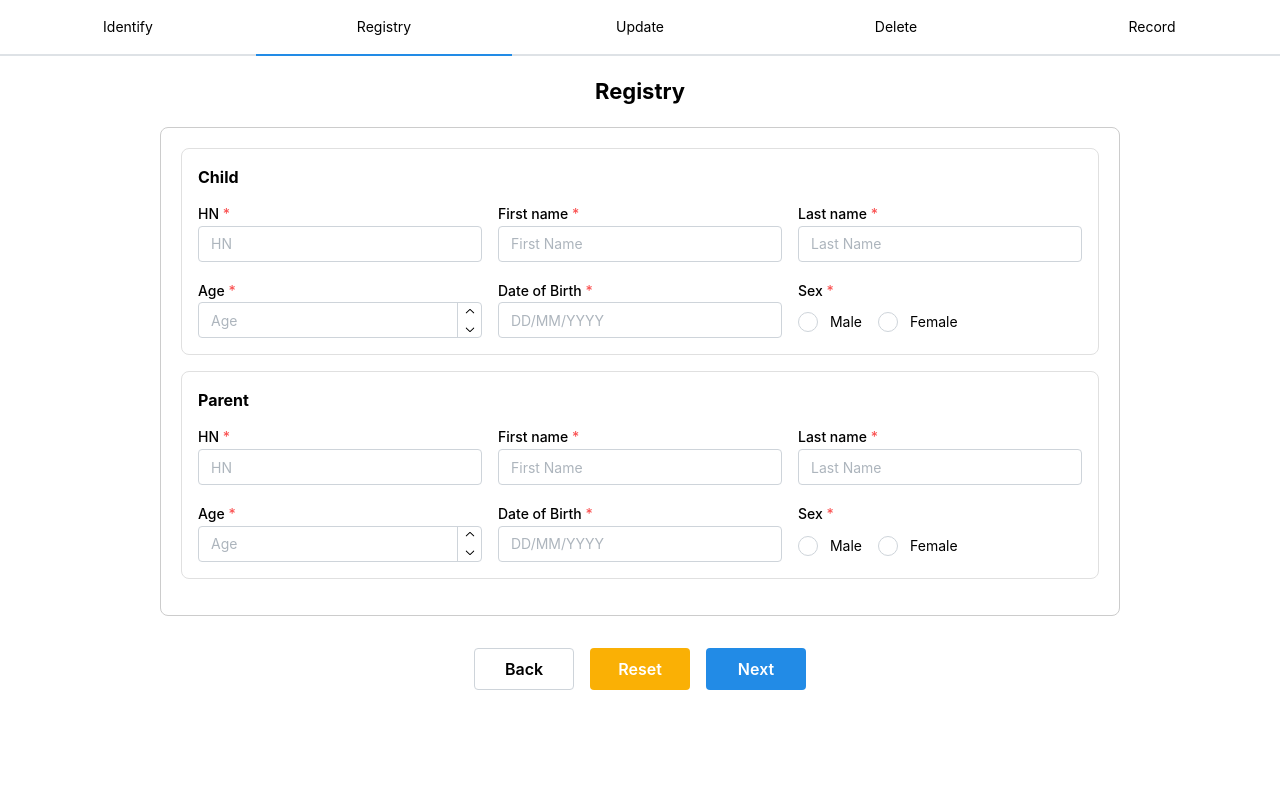
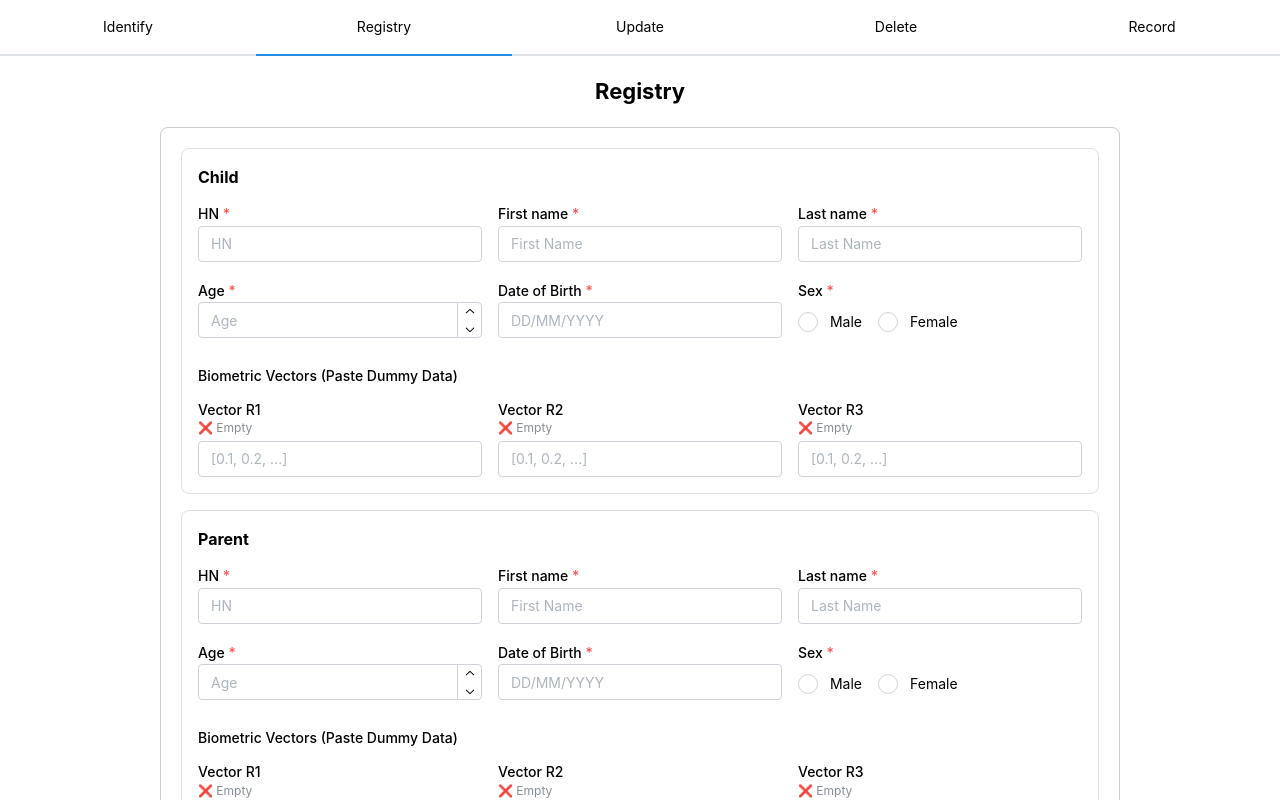
Before and after one commit to SonOfThitivas/Ear-Biometric-Desktop-Application, a React (Vite) app: page / in a window 1280 px wide. Both pictures are taken after a click on the tab "Registry". Shown: the top 800 px of the page. Built offline with nearby package versions, Linux system fonts and the light colour scheme.

Commit message:
reduced insert count

```diff
--- a/src/registry.tsx
+++ b/src/registry.tsx
@@ -1,6 +1,6 @@
 import React, { useState } from 'react';
 import {
-    Box, Title, Grid, Button, Group, Radio, Input, NumberInput
+    Box, Title, Grid, Button, Group, Radio, Input, NumberInput, Text, JsonInput
 } from '@mantine/core';
 import { DateInput, DatesProvider } from '@mantine/dates';
 
@@ -11,13 +11,30 @@ interface PatientForm {
     age: number | '';
     sex: string;
     dob: Date | null;
+    r1: number[];
+    r2: number[];
+    r3: number[];
 }
 
 const initialFormState: PatientForm = {
-    hn: '', firstname: '', lastname: '', age: '', sex: '', dob: null
+    hn: '', firstname: '', lastname: '', age: '', sex: '', dob: null,
+    r1: [], r2: [], r3: []
 };
 
-// --- FIX: Move this component OUTSIDE of the Registry function ---
+// Helper to parse string input into number array
+const parseVectorInput = (input: string): number[] => {
+    try {
+        // Try parsing as JSON first (e.g., "[0.1, 0.2]")
+        const parsed = JSON.parse(input);
+        if (Array.isArray(parsed)) return parsed;
+    } catch (e) {
+        // If not JSON, try splitting by comma (e.g., "0.1, 0.2")
+        const split = input.split(',').map(n => parseFloat(n.trim())).filter(n => !isNaN(n));
+        if (split.length > 0) return split;
+    }
+    return [];
+};
+
 const PatientInputSection = ({
     title, data, updateFunc
 }: { title: string, data: PatientForm, updateFunc: (f: keyof PatientForm, v: any) => void }) => (
@@ -62,6 +79,37 @@ const PatientInputSection = ({
                     </Group>
                 </Radio.Group>
             </Grid.Col>
+
+            {/* NEW: Manual Vector Input Area */}
+            <Grid.Col span={12}>
+                <Text size="sm" fw={500} mt="sm" mb="xs">Biometric Vectors (Paste Dummy Data)</Text>
+                <Grid>
+                    <Grid.Col span={4}>
+                        <Input.Wrapper label="Vector R1" description={data.r1.length > 0 ? "✅ Loaded" : "❌ Empty"}>
+                            <Input
+                                placeholder="[0.1, 0.2, ...]"
+                                onChange={(e) => updateFunc('r1', parseVectorInput(e.target.value))}
+                            />
+                        </Input.Wrapper>
+                    </Grid.Col>
+                    <Grid.Col span={4}>
+                        <Input.Wrapper label="Vector R2" description={data.r2.length > 0 ? "✅ Loaded" : "❌ Empty"}>
+                            <Input
+                                placeholder="[0.1, 0.2, ...]"
+                                onChange={(e) => updateFunc('r2', parseVectorInput(e.target.value))}
+                            />
+                        </Input.Wrapper>
+                    </Grid.Col>
+                    <Grid.Col span={4}>
+                        <Input.Wrapper label="Vector R3" description={data.r3.length > 0 ? "✅ Loaded" : "❌ Empty"}>
+                            <Input
+                                placeholder="[0.1, 0.2, ...]"
+                                onChange={(e) => updateFunc('r3', parseVectorInput(e.target.value))}
+                            />
+                        </Input.Wrapper>
+                    </Grid.Col>
+                </Grid>
+            </Grid.Col>
         </Grid>
     </Box>
 );
@@ -90,6 +138,12 @@ function Registry() {
         if (form.age === '') errors.push("Age");
         if (!form.sex) errors.push("Sex");
         if (!form.dob) errors.push("Date of Birth");
+
+        // Strict Vector Check
+        if (form.r1.length === 0) errors.push("Vector R1");
+        if (form.r2.length === 0) errors.push("Vector R2");
+        if (form.r3.length === 0) errors.push("Vector R3");
+
         return errors;
     };
 
@@ -102,18 +156,24 @@ function Registry() {
         }
 
         // --- 2. VALIDATE PARENT (Conditional) ---
-        const isParentStarted = Object.values(parentForm).some(val => val !== '' && val !== null);
+        // Check if user started typing parent info
+        const isParentStarted = Object.values(parentForm).some(val =>
+            (typeof val === 'string' && val !== '') ||
+            (typeof val === 'number') ||
+            (val instanceof Date) ||
+            (Array.isArray(val) && val.length > 0)
+        );
 
         if (isParentStarted) {
             const parentMissing = getMissingFields(parentForm);
             if (parentMissing.length > 0) {
-                alert(`⚠️ Missing Parent Information:\nSince you started filling the Parent section, please complete:\n- ${parentMissing.join('\n- ')}`);
+                alert(`⚠️ Missing Parent Information:\nPlease complete:\n- ${parentMissing.join('\n- ')}`);
                 return;
             }
         }
 
         // --- 3. PROCEED ---
-        console.log("🚀 [UI] Validation Passed. Sending Registration Data...");
+        console.log("🚀 [UI] Sending Full Registration Data...");
 
         try {
             const result = await window.electronAPI.registerPatientPair(childForm, parentForm);
@@ -135,7 +195,6 @@ function Registry() {
             <Title order={3} ta="center" mb="lg">Registry</Title>
 
             <Box p="lg" bd="1px solid #ccc" style={{ borderRadius: '8px' }}>
-                {/* Now using the external component */}
                 <PatientInputSection title="Child" data={childForm} updateFunc={updateChild} />
                 <PatientInputSection title="Parent" data={parentForm} updateFunc={updateParent} />
             </Box>
```
Also changed, not shown: src/database.ts (+34 -17 lines), src/main.ts (+16 -10 lines).
